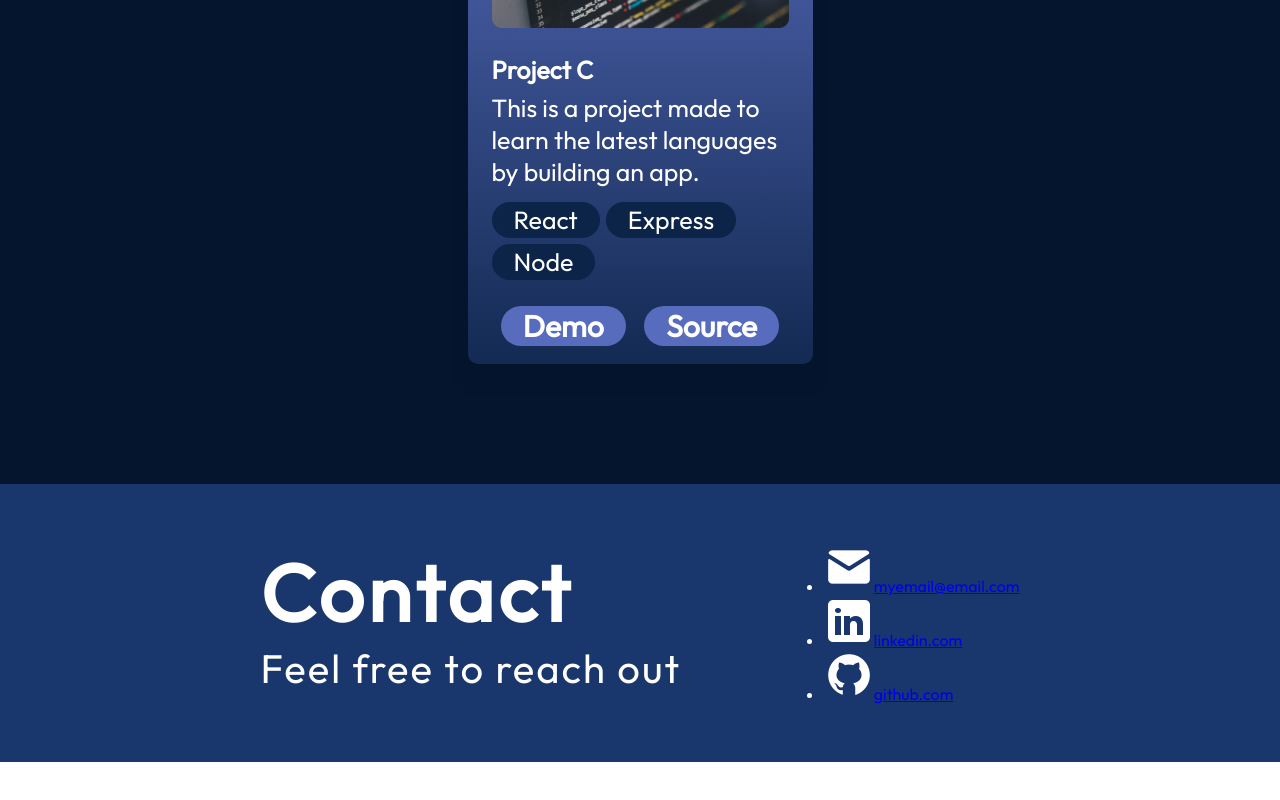
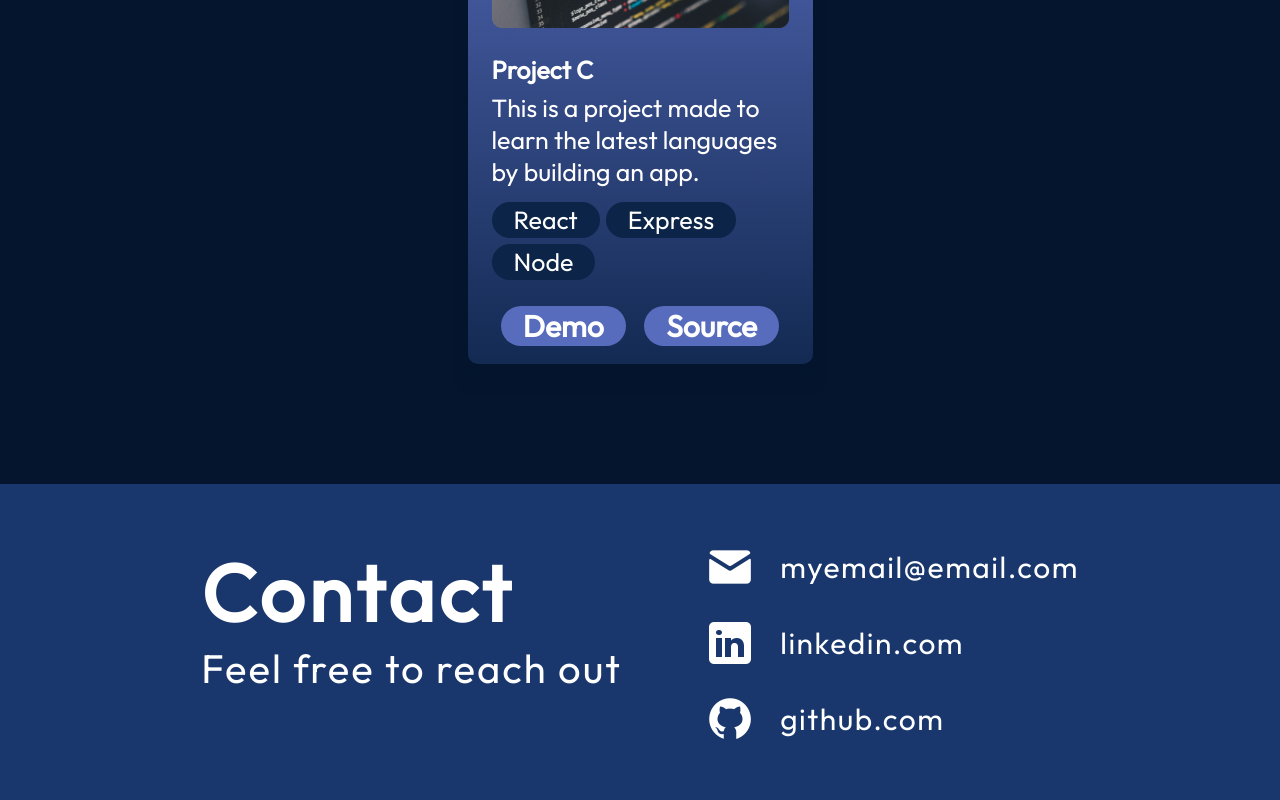
Before and after one commit to tarequr/react-portfolio, a React (Vite) app: page / in a window 1280 px wide. Shown: the part 3403-4203 px from the top of the page. Before the commit the page ends 4165 px from the top, so only its background shows below. Built offline with nearby package versions, Linux system fonts and the light colour scheme.

Commit message:
Complete project with all sections and components

```diff
--- a/src/components/Contact/Contact.jsx
+++ b/src/components/Contact/Contact.jsx
@@ -11,16 +11,16 @@ function Contact() {
             <p>Feel free to reach out</p>
         </div>
 
-        <ul>
-            <li>
+        <ul className={styles.links}>
+            <li className={styles.link}>
                 <img src={getImageUrl("contact/emailIcon.png")} alt="Email Icon" />
                 <a href="mailto:myemail@email.com">myemail@email.com</a>
             </li>
-            <li>
+            <li className={styles.link}>
                 <img src={getImageUrl("contact/linkedinIcon.png")} alt="Linkedin Icon" />
                 <a href="https://bd.linkedin.com/in/tarequrrahmansabbir">linkedin.com</a>
             </li>
-            <li>
+            <li className={styles.link}>
                 <img src={getImageUrl("contact/githubIcon.png")} alt="Email Icon" />
                 <a href="https://github.com/tarequr">github.com</a>
             </li>
```
